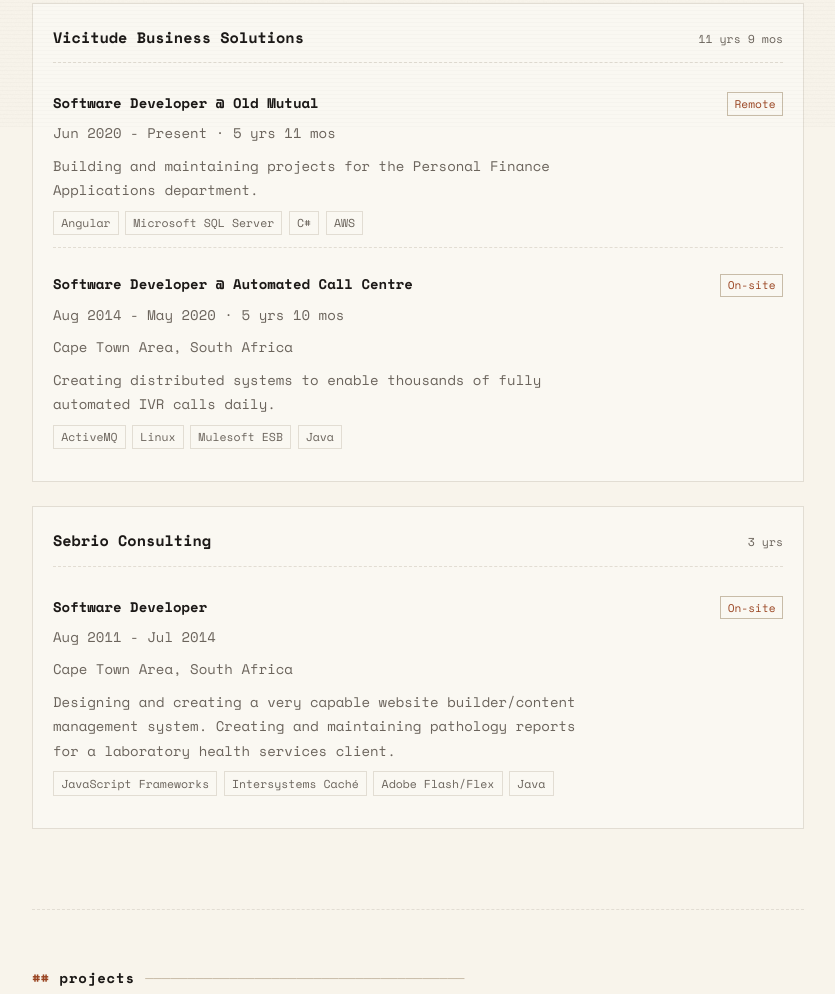
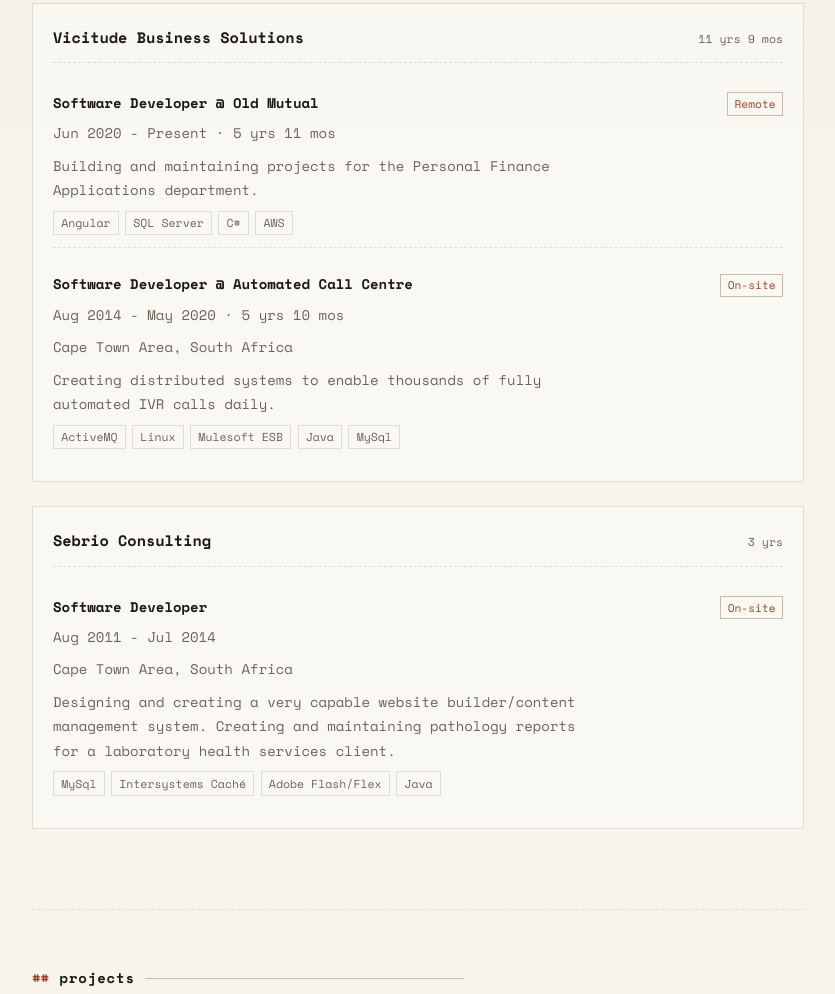
Before and after one commit to justinvanwilgen/justjustin.co.za, a website: page index.html in a window 1280 px wide. Shown: the part 673-1667 px from the top of the page, without its empty margins (222-1057 px from the left). Drawn offline with nearby package versions, Linux system fonts and the light colour scheme.

Commit message:
Update skills tags in experience section for consistency

```diff
--- a/index.html
+++ b/index.html
@@ -85,7 +85,7 @@
             <p class="role-desc">Building and maintaining projects for the Personal Finance Applications department.</p>
             <div class="role-skills">
               <span class="tag">Angular</span>
-              <span class="tag">Microsoft SQL Server</span>
+              <span class="tag">SQL Server</span>
               <span class="tag">C#</span>
               <span class="tag">AWS</span>
             </div>
@@ -104,6 +104,7 @@
               <span class="tag">Linux</span>
               <span class="tag">Mulesoft ESB</span>
               <span class="tag">Java</span>
+              <span class="tag">MySql</span>
             </div>
           </div>
         </article>
@@ -123,7 +124,7 @@
             <p class="role-location">Cape Town Area, South Africa</p>
             <p class="role-desc">Designing and creating a very capable website builder/content management system. Creating and maintaining pathology reports for a laboratory health services client.</p>
             <div class="role-skills">
-              <span class="tag">JavaScript Frameworks</span>
+              <span class="tag">MySql</span>
               <span class="tag">Intersystems Caché</span>
               <span class="tag">Adobe Flash/Flex</span>
               <span class="tag">Java</span>
```
